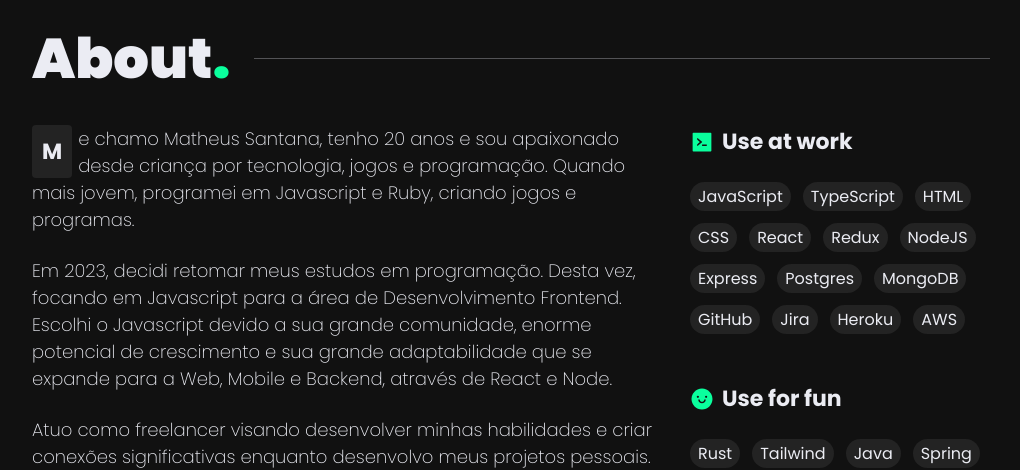
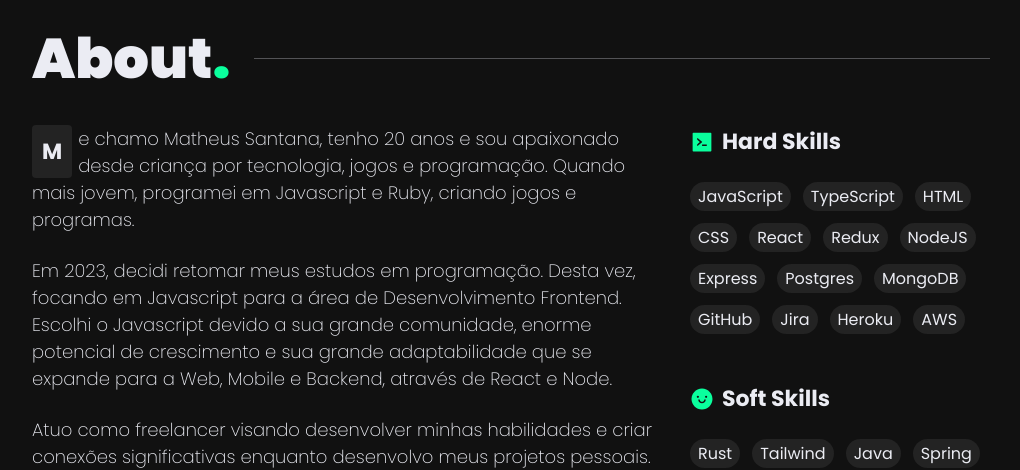
Before and after one commit to omatheusant/steam-portfolio-typescript, a Next.js app: page / in a window 1280 px wide. Shown: the part 880-1350 px from the top of the page, without its empty margins (159-1179 px from the left). Built offline with nearby package versions, Linux system fonts and the light colour scheme.

Commit message:
add hardskills and softskills o Stats.tsx

```diff
--- a/components/home/about/Stats.tsx
+++ b/components/home/about/Stats.tsx
@@ -9,7 +9,7 @@ export const Stats = () => {
         <div className={styles.statColumn}>
           <h4>
             <AiFillCode size="2.4rem" color="var(--brand)" />
-            <span>Use at work</span>
+            <span>Hard Skills</span>
           </h4>
           <div className={styles.statGrid}>
             <span className="chip">JavaScript</span>
@@ -33,7 +33,7 @@ export const Stats = () => {
         <div className={styles.statColumn}>
           <h4>
             <AiFillSmile size="2.4rem" color="var(--brand)" />
-            <span>Use for fun</span>
+            <span>Soft Skills</span>
           </h4>
           <div className={styles.statGrid}>
             <span className="chip">Rust</span>
```
